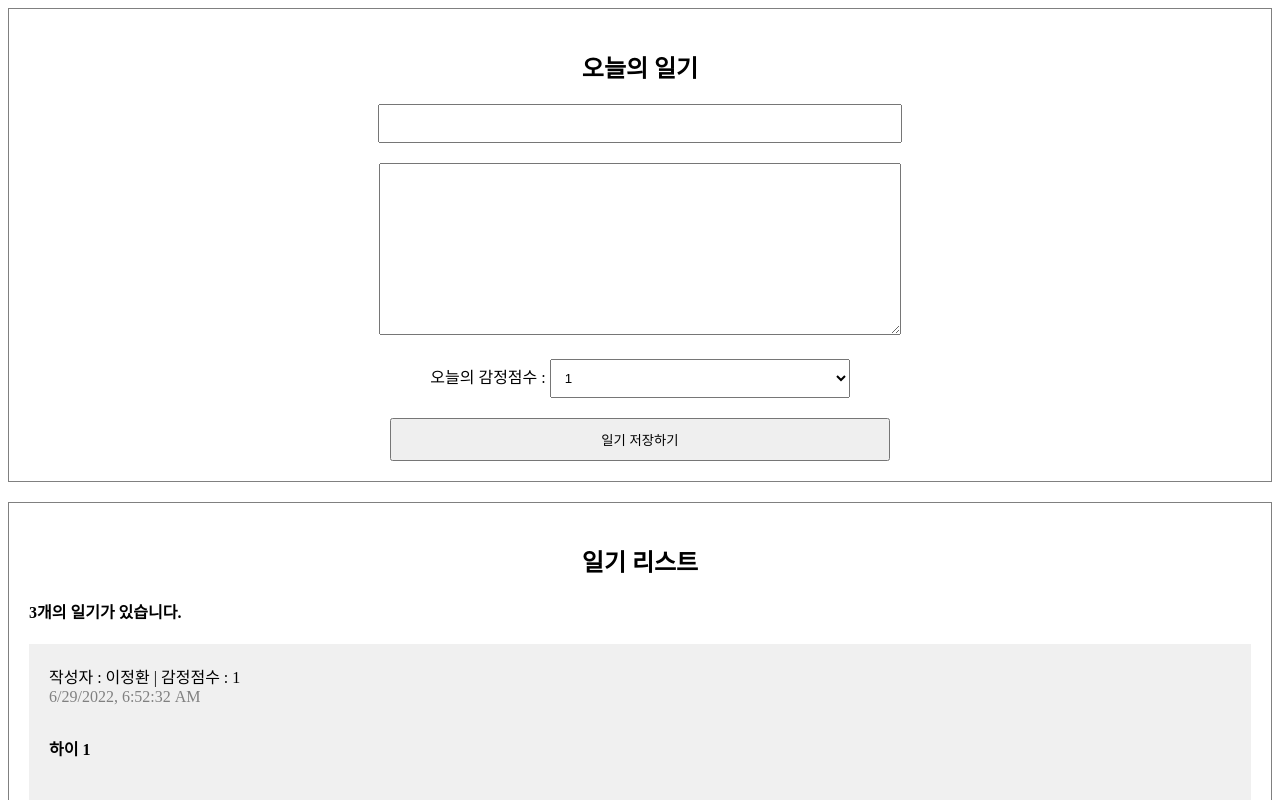
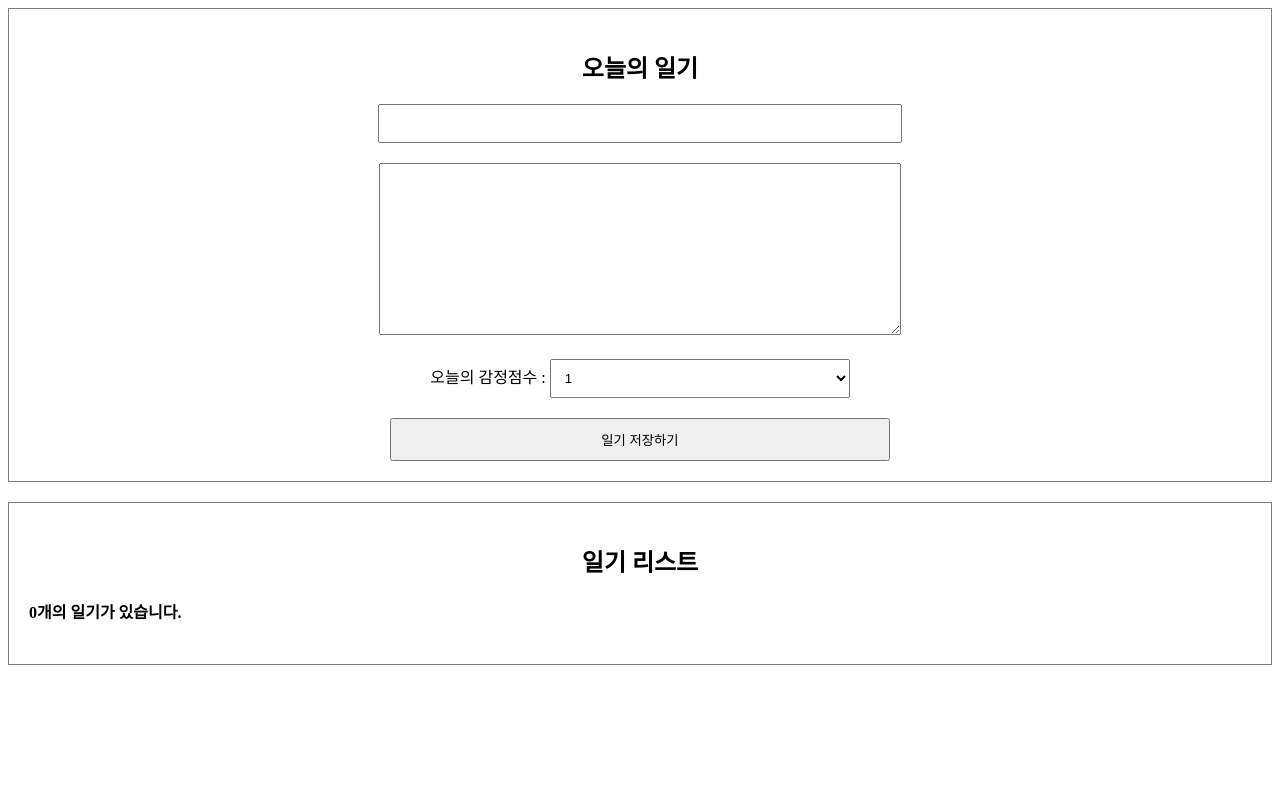
Before and after one commit to seoyoonyi/220628_react_simple_diary, a React (Create React App) app: page / in a window 1280 px wide. Shown: the top 800 px of the page. Built offline with nearby package versions, Linux system fonts and the light colour scheme.

Commit message:
220701 study

```diff
--- a/src/App.js
+++ b/src/App.js
@@ -1,36 +1,60 @@
+import { useRef, useState } from 'react';
 import DiaryEditor from './DiaryEditor';
 import DiaryList from './DiaryList';
 import './App.css';
 
-const dummyList = [
-  {
-    id: 1,
-    author: '이정환',
-    content: '하이 1',
-    emotion: 1,
-    created_date: new Date().getTime(),
-  },
-  {
-    id: 2,
-    author: '이정환2',
-    content: '하이 2',
-    emotion: 2,
-    created_date: new Date().getTime(),
-  },
-  {
-    id: 3,
-    author: '이정환3',
-    content: '하이 3',
-    emotion: 3,
-    created_date: new Date().getTime(),
-  },
-];
+// const dummyList = [
+//   {
+//     id: 1,
+//     author: '이정환',
+//     content: '하이 1',
+//     emotion: 1,
+//     created_date: new Date().getTime(),
+//   },
+//   {
+//     id: 2,
+//     author: '이정환2',
+//     content: '하이 2',
+//     emotion: 2,
+//     created_date: new Date().getTime(),
+//   },
+//   {
+//     id: 3,
+//     author: '이정환3',
+//     content: '하이 3',
+//     emotion: 3,
+//     created_date: new Date().getTime(),
+//   },
+// ];
 
 function App() {
+  const [data, setData] = useState([]);
+  const dataId = useRef(0);
+
+  const onCreate = (author, content, emotion) => {
+    const created_date = new Date().getTime();
+    const newItem = {
+      author,
+      content,
+      emotion,
+      created_date,
+      id: dataId.current,
+    };
+
+    dataId.current += 1;
+    setData([newItem, ...data]);
+  };
+
+  const onDelete = (targetId) => {
+    console.log(`${targetId}가 삭제 되었습니다.`);
+    const newDiaryList = data.filter((it) => it.id !== targetId);
+    setData(newDiaryList);
+  };
+
   return (
     <div className="App">
-      <DiaryEditor />
-      <DiaryList diaryList={dummyList} />
+      <DiaryEditor onCreate={onCreate} />
+      <DiaryList onDelete={onDelete} diaryList={data} />
     </div>
   );
 }
--- a/src/DiaryEditor.js
+++ b/src/DiaryEditor.js
@@ -1,6 +1,6 @@
 import React, { useRef, useState } from 'react';
 
-const DiaryEditor = () => {
+const DiaryEditor = ({ onCreate }) => {
   const authorInput = useRef();
   const contentInput = useRef();
 
@@ -25,7 +25,13 @@ const DiaryEditor = () => {
       contentInput.current.focus();
       return;
     }
+    onCreate(state.author, state.content, state.emotion); //새로추가
     alert('저장성공');
+    setState({
+      author: '',
+      content: '',
+      emotion: 1,
+    });
   };
 
   return (
--- a/src/DiaryItem.js
+++ b/src/DiaryItem.js
@@ -1,6 +1,13 @@
 import React from 'react';
 
-const DiaryItem = ({ author, content, emotion, created_date, id }) => {
+const DiaryItem = ({
+  onDelete,
+  author,
+  content,
+  emotion,
+  created_date,
+  id,
+}) => {
   return (
     <div className="DiaryItem">
       <div className="info">
@@ -10,6 +17,15 @@ const DiaryItem = ({ author, content, emotion, created_date, id }) => {
         <br />
         <span className="date">{new Date(created_date).toLocaleString()}</span>
         <div className="content">{content}</div>
+        <button
+          onClick={() => {
+            if (window.confirm(`${id}번째 일기를 정말 삭제하시겠습니까?`)) {
+              onDelete(id);
+            }
+          }}
+        >
+          삭제하기
+        </button>
       </div>
     </div>
   );
--- a/src/DiaryList.js
+++ b/src/DiaryList.js
@@ -1,14 +1,14 @@
 import React from 'react';
 import DiaryItem from './DiaryItem';
 
-const DiaryList = ({ diaryList }) => {
+const DiaryList = ({ onDelete, diaryList }) => {
   return (
     <div className="DiaryList">
       <h2>일기 리스트</h2>
       <h4>{diaryList.length}개의 일기가 있습니다.</h4>
       <div>
         {diaryList.map((it) => (
-          <DiaryItem key={it.id} {...it} />
+          <DiaryItem key={it.id} {...it} onDelete={onDelete} />
         ))}
       </div>
     </div>
```
